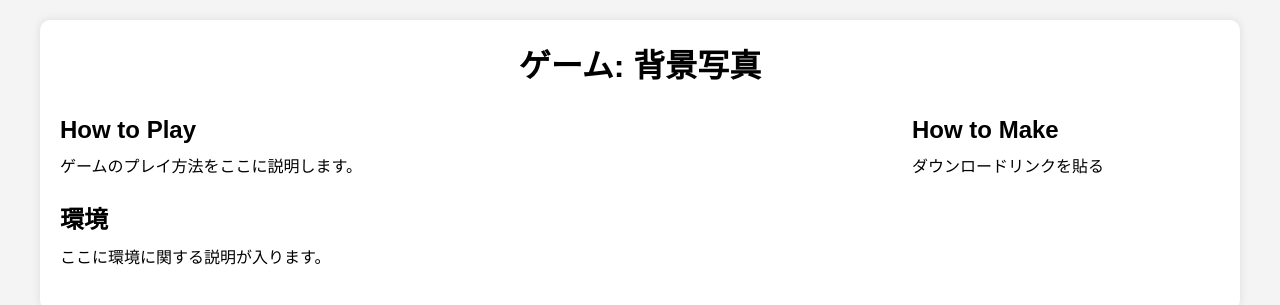
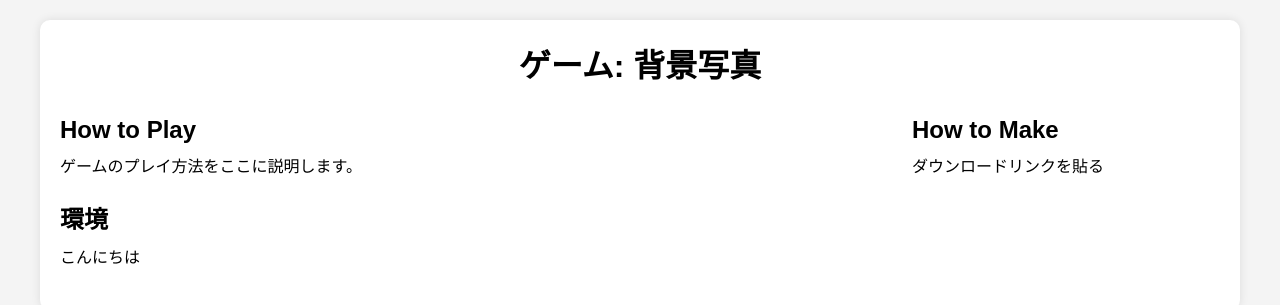
Before and after one commit to NanyaTK/253_Co13, a plain HTML site: page main.html in a window 1280 px wide. Drawn offline with Linux system fonts and the light colour scheme.

Commit message:
変更しました

```diff
--- a/main.html
+++ b/main.html
@@ -29,7 +29,7 @@
 
         <section class="environment">
             <h2>環境</h2>
-            <p>ここに環境に関する説明が入ります。</p>
+            <p>こんにちは</p>
         </section>
     </div>
 </body>
```
